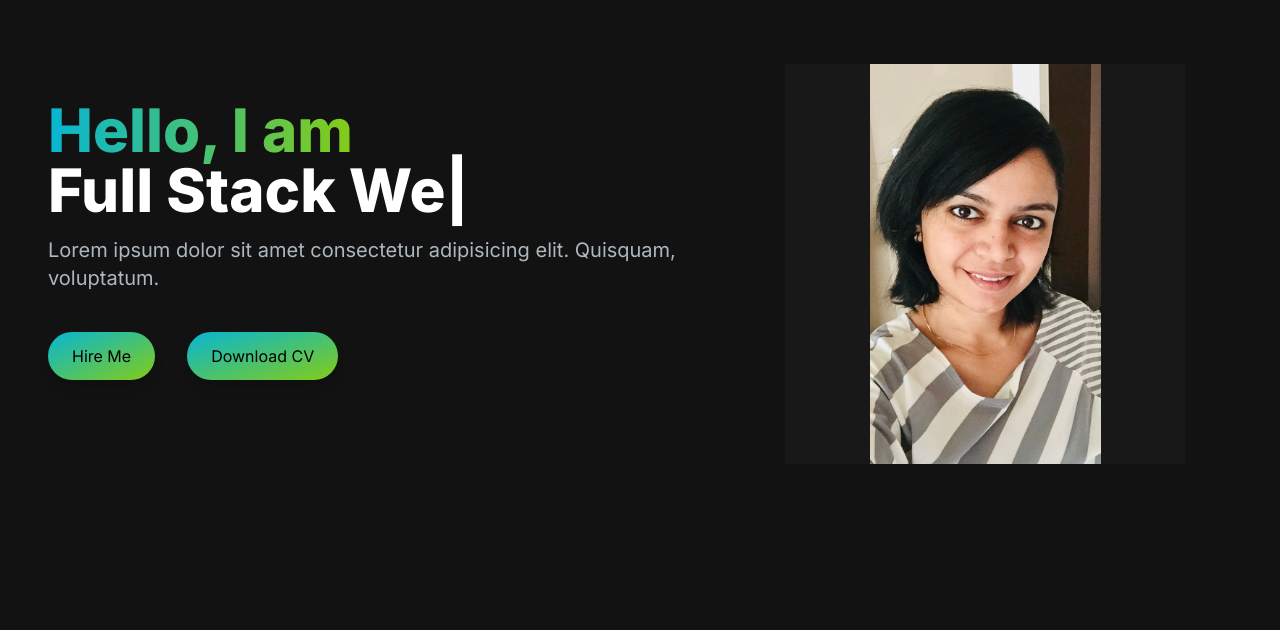
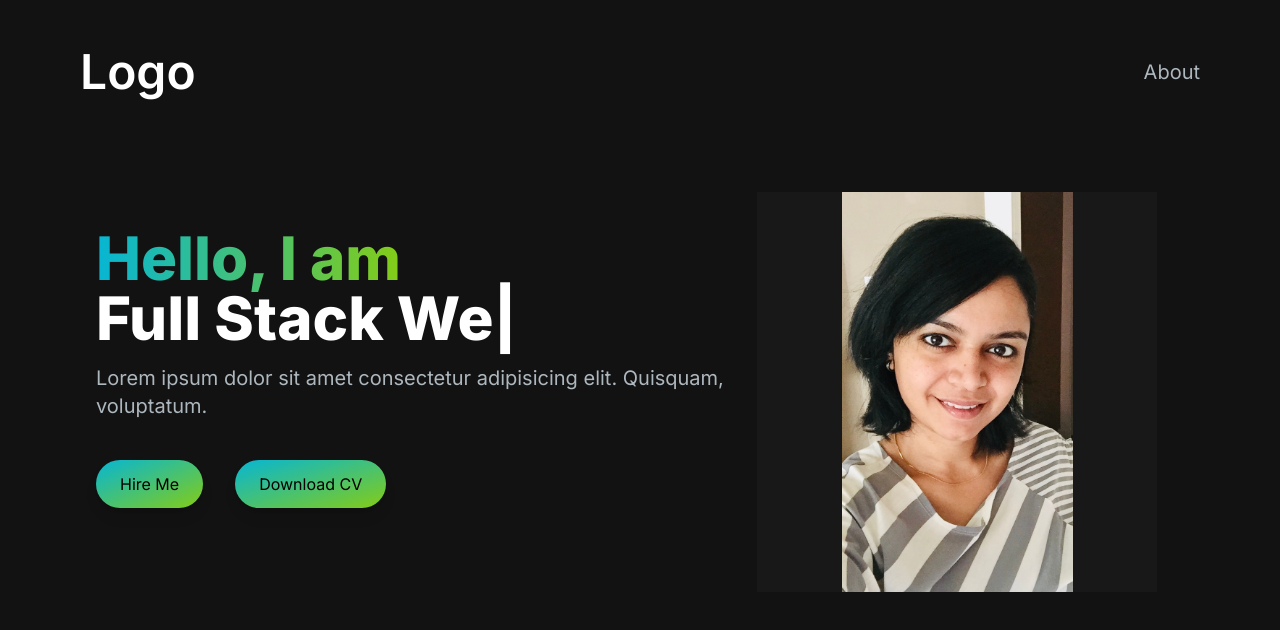
Before and after one commit to ashuppal/Portfolio-nextJS, a Next.js app: page / in a window 1280 px wide. Shown: the top 630 px of the page. Built offline with nearby package versions, Linux system fonts and the light colour scheme.

Commit message:
added about navbar

```diff
--- /dev/null
+++ b/app/components/Navbar.jsx
@@ -0,0 +1,21 @@
+import React from 'react';
+import Link from 'next/link';
+
+const Navbar = () => {
+  return (
+  <nav>
+    <div className='flex flex-wrap items-center justify-between mx-auto p-8'>
+      <Link href={"/"} className='text-5xl text-white font-semibold'>Logo</Link>
+      <div className='menu hidden md:block md:w-auto id="navbar'>
+        <ul>
+          <li>
+          <Link href={"#about"} className='block py-2 pl-3 pr-4 text-[#ADB7BE] sm:text-xl rounded md:p-0 hover:text-white'>About</Link>
+          </li>
+        </ul>
+      </div>
+    </div>
+  </nav>
+  )
+}
+
+export default Navbar
--- a/app/page.js
+++ b/app/page.js
@@ -1,10 +1,15 @@
 import Image from 'next/image'
 import HeroSection from './components/HeroSection'
+import Navbar from './components/Navbar'
 
 export default function Home() {
   return (
     <main className="flex min-h-screen flex-col bg-[#121212] container mx-auto px-12 py-4">
-  <HeroSection />
+      <Navbar />
+      <div class="container mx-auto px-12 py-4">
+        <HeroSection />
+      </div>
     </main>
+
   )
 }
```
